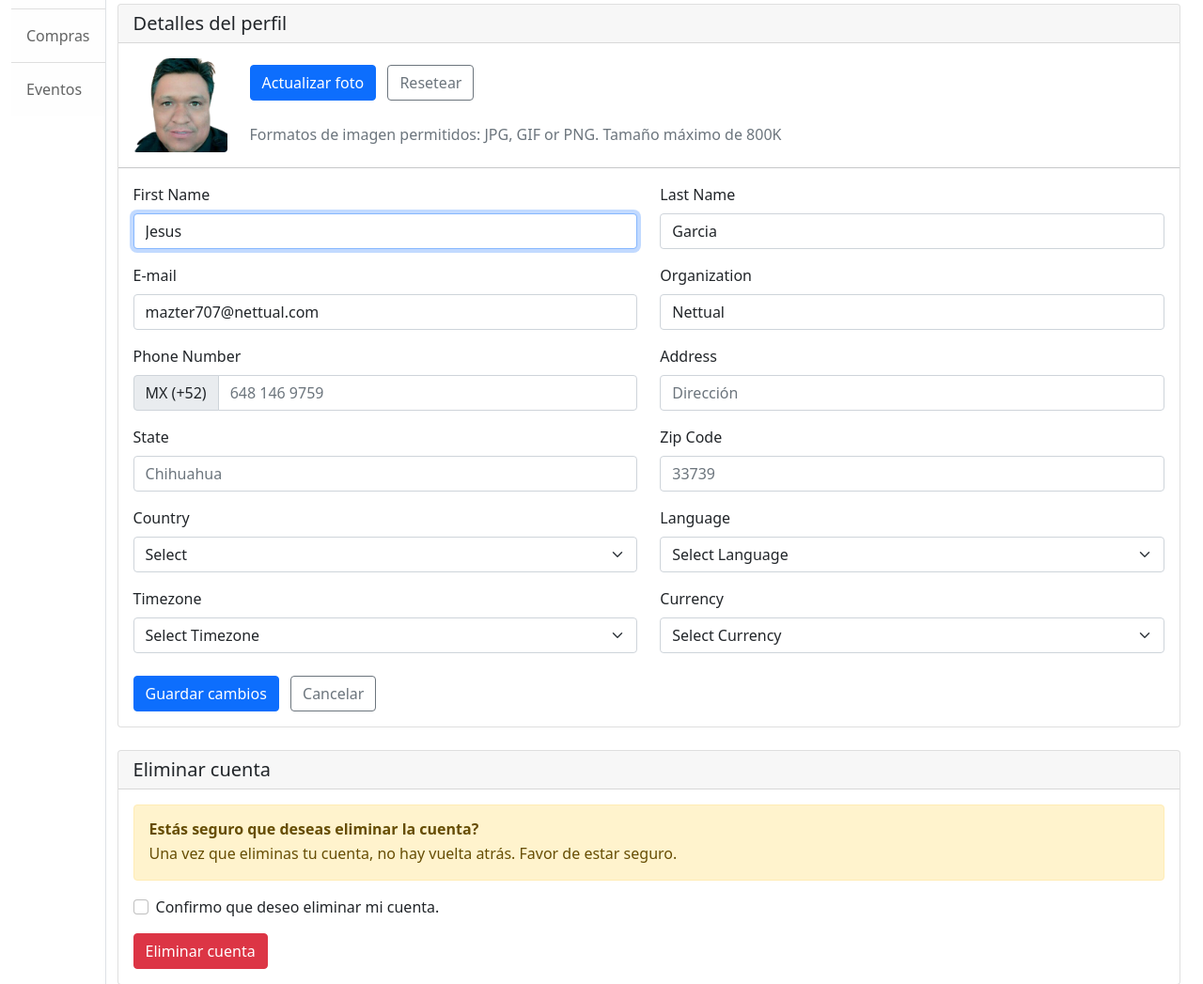
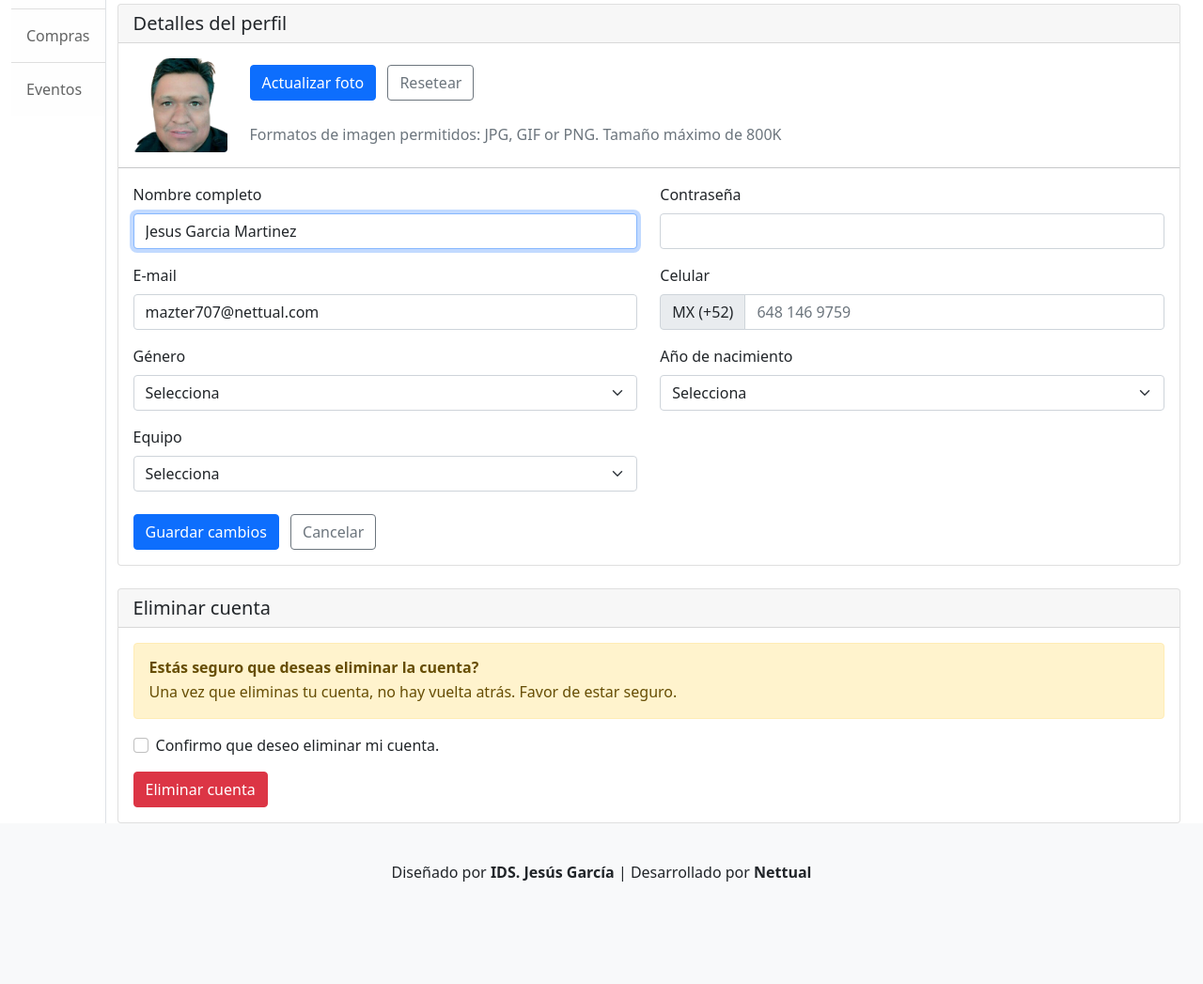
Before and after one commit to Mazter707/https---github.com-Mazter707-virgilio, a PHP site: page /perfil.php in a window 1280 px wide. Shown: the part 205-1252 px from the top of the page at 94% size. After the commit the page ends 1143 px from the top, so only its background shows below. Run offline with PHP 8.4, Linux system fonts and the light colour scheme.

Commit message:
Modificacion pagina de perfil

```diff
--- a/perfil.php
+++ b/perfil.php
@@ -83,19 +83,19 @@
                       <form id="formAccountSettings" method="POST" onsubmit="return false">
                         <div class="row">
                           <div class="mb-3 col-md-6">
-                            <label for="firstName" class="form-label">First Name</label>
+                            <label for="firstName" class="form-label">Nombre completo</label>
                             <input
                               class="form-control"
                               type="text"
                               id="firstName"
                               name="firstName"
-                              value="Jesus"
+                              value="Jesus Garcia Martinez"
                               autofocus
                             />
                           </div>
                           <div class="mb-3 col-md-6">
-                            <label for="lastName" class="form-label">Last Name</label>
-                            <input class="form-control" type="text" name="lastName" id="lastName" value="Garcia" />
+                            <label for="password" class="form-label">Contraseña</label>
+                            <input class="form-control" type="password" name="password" id="lastName" value="" />
                           </div>
                           <div class="mb-3 col-md-6">
                             <label for="email" class="form-label">E-mail</label>
@@ -109,17 +109,7 @@
                             />
                           </div>
                           <div class="mb-3 col-md-6">
-                            <label for="organization" class="form-label">Organization</label>
-                            <input
-                              type="text"
-                              class="form-control"
-                              id="organization"
-                              name="organization"
-                              value="Nettual"
-                            />
-                          </div>
-                          <div class="mb-3 col-md-6">
-                            <label class="form-label" for="phoneNumber">Phone Number</label>
+                            <label class="form-label" for="phoneNumber">Celular</label>
                             <div class="input-group input-group-merge">
                               <span class="input-group-text">MX (+52)</span>
                               <input
@@ -131,29 +121,11 @@
                               />
                             </div>
                           </div>
+
                           <div class="mb-3 col-md-6">
-                            <label for="address" class="form-label">Address</label>
-                            <input type="text" class="form-control" id="address" name="address" placeholder="Dirección" />
-                          </div>
-                          <div class="mb-3 col-md-6">
-                            <label for="state" class="form-label">State</label>
-                            <input class="form-control" type="text" id="state" name="state" placeholder="Chihuahua" />
-                          </div>
-                          <div class="mb-3 col-md-6">
-                            <label for="zipCode" class="form-label">Zip Code</label>
-                            <input
-                              type="text"
-                              class="form-control"
-                              id="zipCode"
-                              name="zipCode"
-                              placeholder="33739"
-                              maxlength="6"
-                            />
-                          </div>
-                          <div class="mb-3 col-md-6">
-                            <label class="form-label" for="country">Country</label>
+                            <label class="form-label" for="country">Género</label>
                             <select id="country" class="select2 form-select">
-                              <option value="">Select</option>
+                              <option value="">Selecciona</option>
                               <option value="Australia">Australia</option>
                               <option value="Bangladesh">Bangladesh</option>
                               <option value="Belarus">Belarus</option>
@@ -181,9 +153,9 @@
                             </select>
                           </div>
                           <div class="mb-3 col-md-6">
-                            <label for="language" class="form-label">Language</label>
+                            <label for="language" class="form-label">Año de nacimiento</label>
                             <select id="language" class="select2 form-select">
-                              <option value="">Select Language</option>
+                              <option value="">Selecciona</option>
                               <option value="en">English</option>
                               <option value="fr">French</option>
                               <option value="de">German</option>
@@ -191,9 +163,9 @@
                             </select>
                           </div>
                           <div class="mb-3 col-md-6">
-                            <label for="timeZones" class="form-label">Timezone</label>
+                            <label for="timeZones" class="form-label">Equipo</label>
                             <select id="timeZones" class="select2 form-select">
-                              <option value="">Select Timezone</option>
+                              <option value="">Selecciona</option>
                               <option value="-12">(GMT-12:00) International Date Line West</option>
                               <option value="-11">(GMT-11:00) Midway Island, Samoa</option>
                               <option value="-10">(GMT-10:00) Hawaii</option>
@@ -212,16 +184,6 @@
                               <option value="-5">(GMT-05:00) Indiana (East)</option>
                               <option value="-4">(GMT-04:00) Atlantic Time (Canada)</option>
                               <option value="-4">(GMT-04:00) Caracas, La Paz</option>
-                            </select>
-                          </div>
-                          <div class="mb-3 col-md-6">
-                            <label for="currency" class="form-label">Currency</label>
-                            <select id="currency" class="select2 form-select">
-                              <option value="">Select Currency</option>
-                              <option value="usd">USD</option>
-                              <option value="euro">Euro</option>
-                              <option value="pound">Pound</option>
-                              <option value="bitcoin">Bitcoin</option>
                             </select>
                           </div>
                         </div>
```
